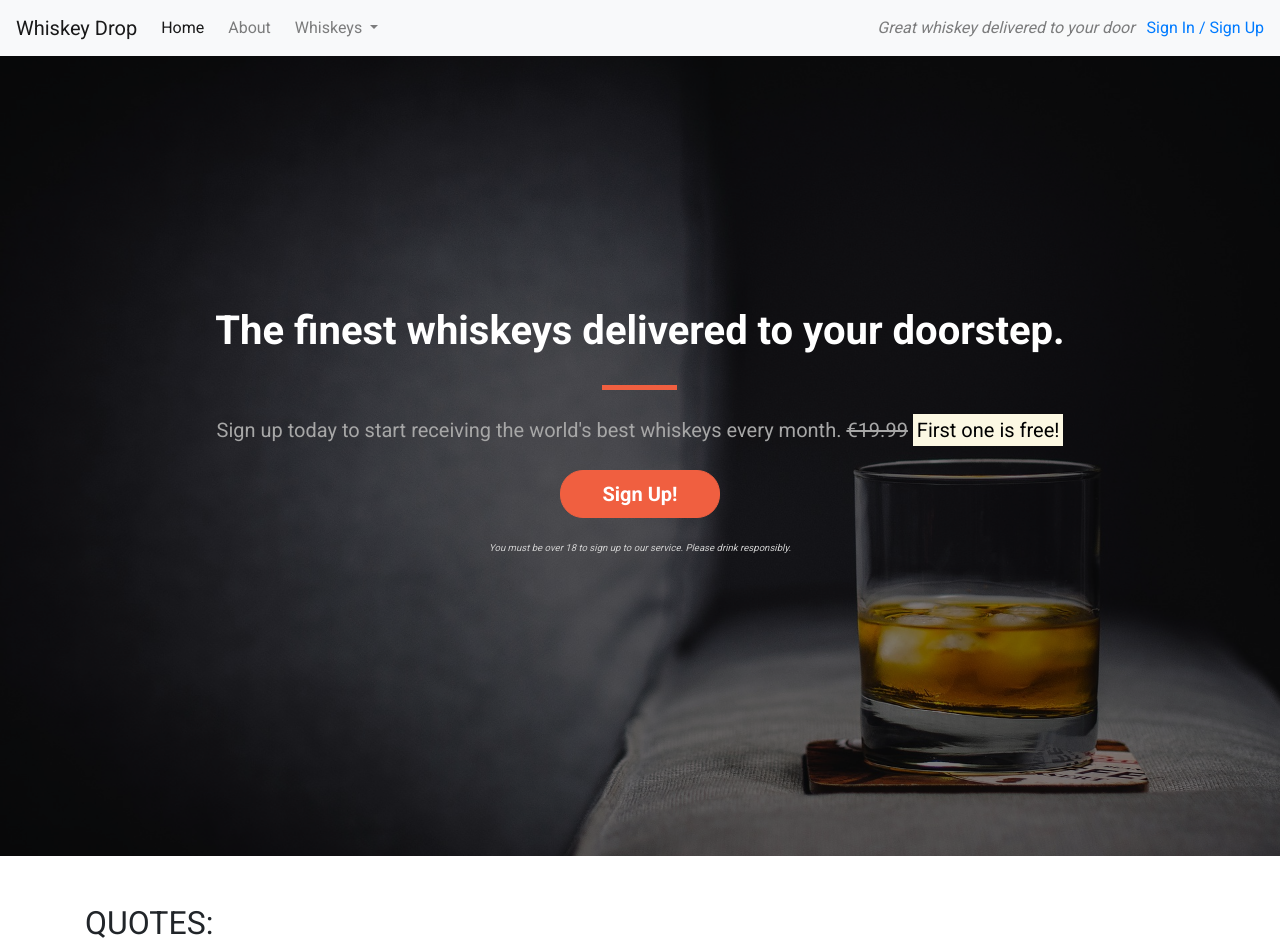
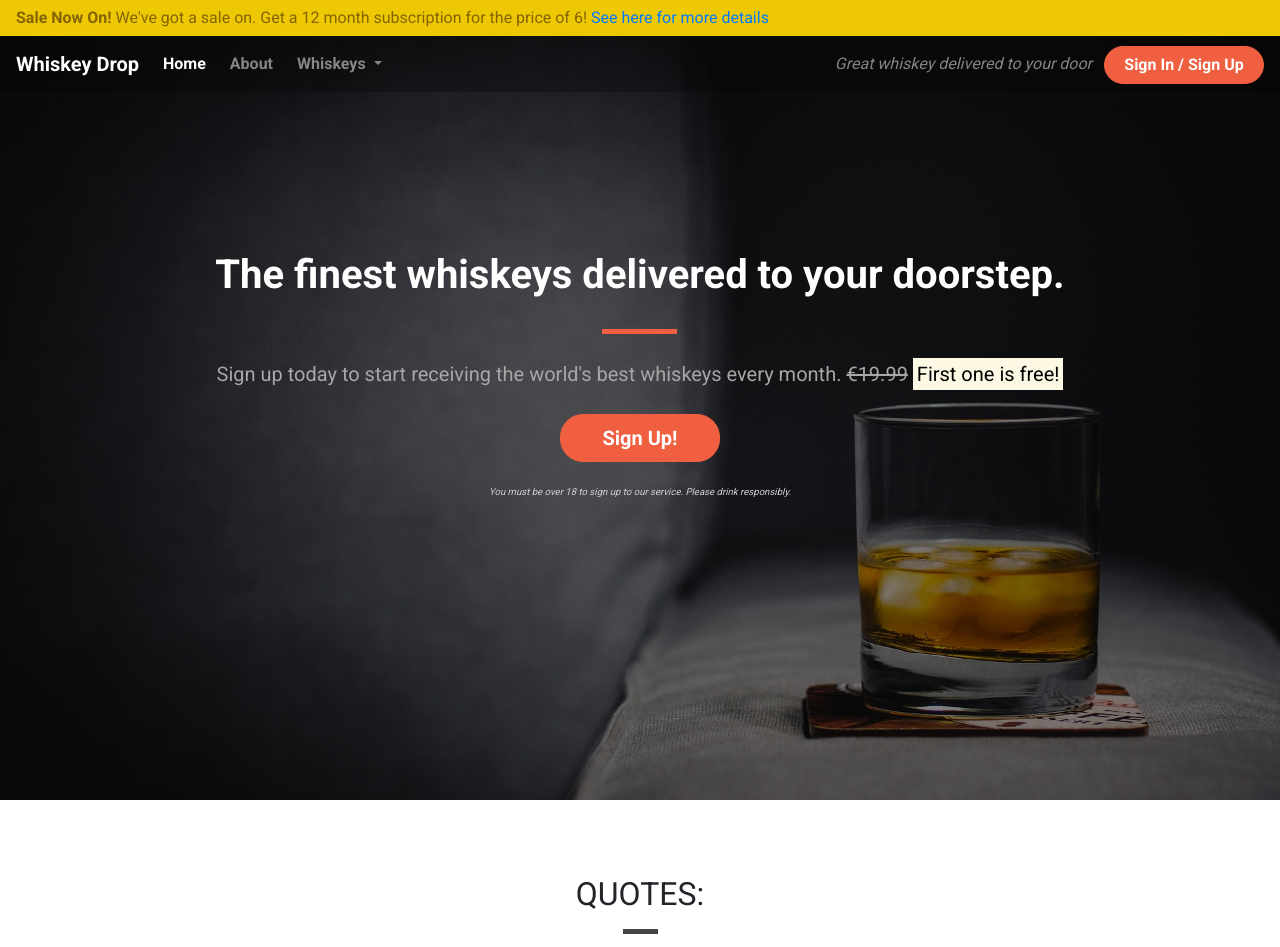
Before and after one commit to EthanPeters96/Bootstrap, a plain HTML site: page index.html in a window 1280 px wide. Shown: the top 947 px of the page. Drawn offline with nearby package versions, Linux system fonts and the light colour scheme.

Commit message:
Started changes on features

```diff
--- a/css/style.css
+++ b/css/style.css
@@ -2,7 +2,18 @@ body {
    font-family: 'Roboto', sans-serif;
 }
 
-.alert-container {}
+.alert-container .col-12 {
+  padding-left: 0%;
+  padding-right: 0%;
+}
+
+.site-wide-alert {
+  border-radius: 0;
+  margin-bottom: 0;
+  padding: 5px 15px;
+  background-color: #eec802;
+  border-color: #eec802;
+}
 
 .callout-container {
     height: 100vh;
@@ -35,12 +46,25 @@ body {
 
 .features-container {}
 
+/*page headers*/
+
+.page-header {
+  margin-bottom: 0;
+  border-bottom: 0;
+  text-align: center;
+}
+
+.page-header h2 {
+  margin-top: 0;
+}
+
 /*block dividers*/
 
 .block-divider {
   width: 75px;
   height: 5px;
   border: 0;
+  background-color: #444;
 }
 
 .block-divider--orange {
@@ -49,6 +73,43 @@ body {
 
 .block-divider--short {
   width: 35px;
+}
+
+/*content containers*/
+
+.content-container {
+  padding-top: 75px;
+  padding-bottom: 75px;
+}
+
+/*navbar*/
+
+.navalert-container {
+  position: absolute;
+  top: 0;
+  left: 0;
+  padding-left: 0;
+  padding-right: 0;
+  z-index: 1;
+}
+
+.navbar {
+  margin-bottom: 0;
+  border: 0;
+  width: 100%;
+  background-color: rgba(0, 0, 0, 0.25)
+}
+
+.navbar .navbar-toggler {
+  border: 0;
+}
+
+.navbar .navbar-brand {
+  font-weight: bold;
+}
+
+.navbar .navbar-nav a {
+  font-weight: bold;
 }
 
 /*jumbotron-header*/
--- a/index.html
+++ b/index.html
@@ -14,7 +14,15 @@
 
   <body>
     <!--Nav-->
-    <nav class="navbar navbar-light navbar-expand-sm bg-light">
+    <div class="container-fluid navalert-container">
+      <div class="container-fluid alert-container">
+        <div class="row d-none d-sm-block">
+          <div class="col-12">
+            <div class="site-wide-alert alert alert-warning"><strong>Sale Now On!</strong> We've got a sale on. Get a 12 month subscription for the price of 6! <a href="">See here for more details</a></div>
+          </div>
+        </div>
+      </div>
+      <nav class="navbar navbar-dark navbar-expand-sm">
         <a href="/" class="navbar-brand"> Whiskey Drop</a>
 
         <button class="navbar-toggler ml-auto" type="button" data-toggle="collapse" data-target="#navbarNavDropdown" aria-controls="navbarNavDropdown" aria-expanded="false" aria-label="Toggle navigation">
@@ -40,17 +48,12 @@
         </div>
         <div class="d-none d-md-block">
           <p class="navbar-text my-auto mr-2"><i>Great whiskey delivered to your door</i></p>
-        <a href="/login">Sign In / Sign Up</a>
+          <a href="/login" class="btn btn--cta btn--red">Sign In / Sign Up</a>
         </div>
         <!--</div>-->
       </nav>
-    <!-- <div class="container alert-container">
-      <div class="row d-none d-sm-block">
-        <div class="col-12">
-          <div class="alert alert-warning"><strong>Sale Now On!</strong> We've got a sale on. Get a 12 month subscription for the price of 6! <a href="">See here for more details</a></div>
     </div>
-      </div>
-    </div> -->
+    <!-- /.nav -->
     <div class="container-fluid callout-container">
       <!-- Callout -->
       <div class="opaque-overlay">&nbsp;</div>
@@ -73,12 +76,12 @@
       <!-- /.callout -->
     </div>
     <!-- Quotes -->
-    <div class="container quotes-container">
+    <div class="container quotes-container content-container">
       <section class="quotes">
         <div class="row">
-          <div class="col-12 my-5">
+          <div class="col-12 page-header">
             <h2 class="text-uppercase">Quotes:</h2>
-            <hr />
+            <hr class="block-divider block-divider--short" />
           </div>
         </div>
         <div class="row">
@@ -113,10 +116,10 @@
       <!-- /.quotes -->
     </div>
     <!-- Features -->
-    <div class="features-container">
+    <div class="container features-container content-container">
       <section class="features">
         <div class="row">
-          <div class="col-12 my-5">
+          <div class="col-12 page-header">
             <h2 class="text-uppercase">Features:</h2>
             <hr />
           </div>
```
Lines whose indentation alone changed are shown as unchanged.
